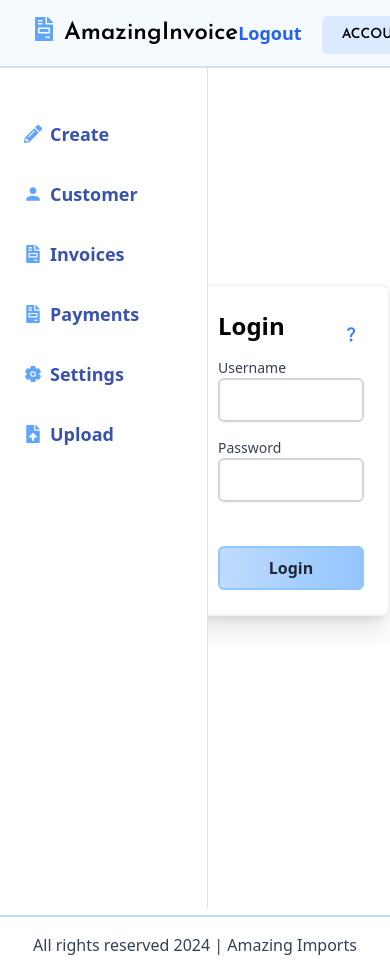
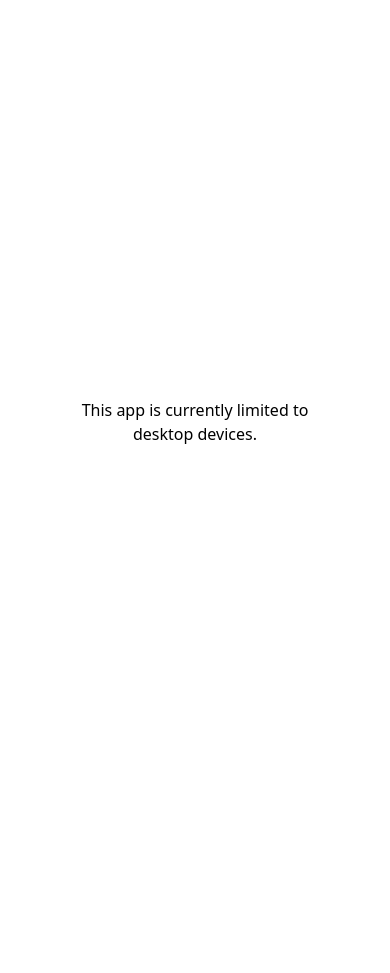
Before and after one commit to luqmanmatloob/QuickBill, a React (Create React App) app in the folder client/: page /login in a window 390 px wide. After the commit the page ends 844 px from the top, so only its background shows below. Built offline with nearby package versions, Linux system fonts and the light colour scheme; no server answers.

Commit message:
mobile devices message

```diff
--- a/client/src/index.js
+++ b/client/src/index.js
@@ -1,17 +1,25 @@
-import React from 'react';
-import ReactDOM from 'react-dom/client';
-import './index.css';
-import App from './App';
-import reportWebVitals from './reportWebVitals';
+import React from "react"
+import ReactDOM from "react-dom/client"
+import "./index.css"
+import App from "./App"
+import reportWebVitals from "./reportWebVitals"
 
-const root = ReactDOM.createRoot(document.getElementById('root'));
+const root = ReactDOM.createRoot(document.getElementById("root"))
 root.render(
   <React.StrictMode>
-    <App />
+
+    {/* Message for Mobile Devices */}
+    <div className="flex h-screen w-full items-center justify-center md:hidden">
+      <div className="max-w-[70vw] px-4 text-center">
+        This app is currently limited to desktop devices.
+        </div>
+    </div>
+
+    {/* App for Desktop Devices */}
+    <div className="hidden md:block">
+      <App />
+    </div>
   </React.StrictMode>
-);
+)
 
-// If you want to start measuring performance in your app, pass a function
-// to log results (for example: reportWebVitals(console.log))
-// or send to an analytics endpoint. Learn more: https://bit.ly/CRA-vitals
-reportWebVitals();
+reportWebVitals()
```
